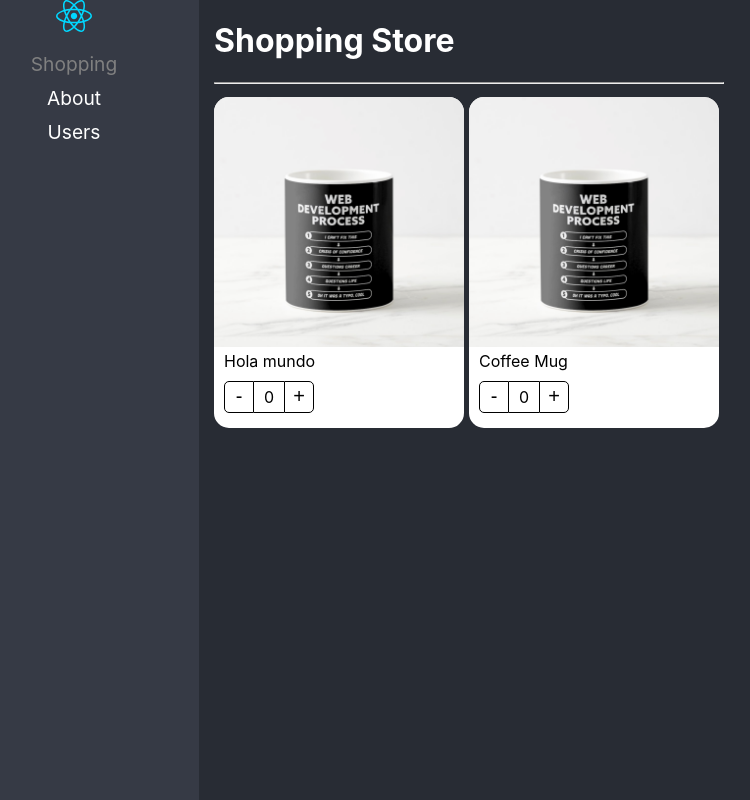
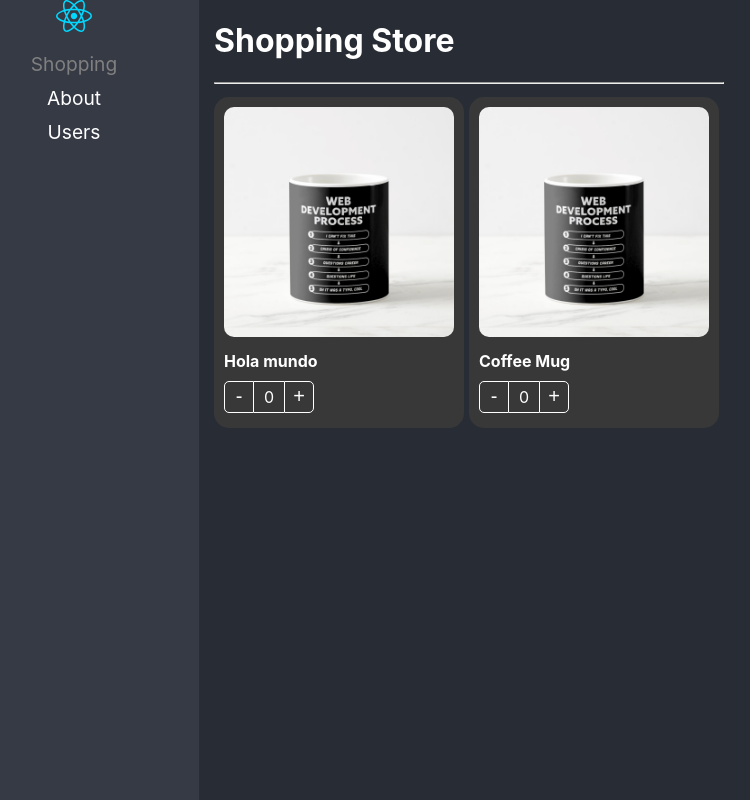
Before and after one commit to GerardCod/react-advanced, a React (Vite) app: page / in a window 1280 px wide. Shown: the whole page, without its empty margins (51-801 px from the left). Built offline with nearby package versions, Linux system fonts and the light colour scheme.

Commit message:
Finishing the extensible styles pattern

```diff
--- a/src/components-patterns/components/ProductButtons.tsx
+++ b/src/components-patterns/components/ProductButtons.tsx
@@ -1,12 +1,13 @@
 import { useContext } from "react";
 import { ProductContext } from "./ProductCard";
 import styles from '../styles/styles.module.css'
+import { ProductButtonsProps } from "../interfaces/interfaces";
 
-export const ProductButtons = () => {
+export const ProductButtons = ({className}: ProductButtonsProps) => {
     const { counter, increaseBy } = useContext(ProductContext);
 
     return (
-        <div className={styles.buttonsContainer}>
+        <div className={`${styles.buttonsContainer} ${className}`}>
             <button className={styles.buttonMinus} onClick={() => increaseBy(-1)}>-</button>
             <div className={styles.countLabel}>{counter}</div>
             <button className={styles.buttonAdd} onClick={() => increaseBy(1)}>+</button>
--- a/src/components-patterns/components/ProductCard.tsx
+++ b/src/components-patterns/components/ProductCard.tsx
@@ -8,7 +8,7 @@ export const ProductContext = createContext<ProductContextProps>({} as ProductCo
 
 const { Provider: ProductProvider } = ProductContext;
 
-export const ProductCard = ({ product, children }: ProductCardProps) => {
+export const ProductCard = ({ product, children, className }: ProductCardProps) => {
   const { counter, increaseBy } = useProduct();
 
   return (
@@ -17,7 +17,7 @@ export const ProductCard = ({ product, children }: ProductCardProps) => {
       increaseBy,
       product
     }}>
-      <div className={styles.productCard}>
+      <div className={ `${styles.productCard} ${className}`}>
         {children}
       </div>
     </ProductProvider>
--- a/src/components-patterns/components/ProductImage.tsx
+++ b/src/components-patterns/components/ProductImage.tsx
@@ -2,14 +2,15 @@ import { useContext } from 'react';
 import noImage from '../../assets/no-image.jpg';
 import { ProductContext } from './ProductCard';
 import styles from '../styles/styles.module.css'
+import { ProductImageProps } from '../interfaces/interfaces';
 
-export const ProductImage = ({ img = '' }) => {
+export const ProductImage = ({ img = '', className }: ProductImageProps) => {
     const { product } = useContext(ProductContext);
 
     let imgToShow: string = getImage(img, getImage(product.img!!, noImage));
 
     return (
-        <img className={styles.productImg} src={imgToShow} alt='Product img' />
+        <img className={`${styles.productImg} ${className}`} src={imgToShow} alt='Product img' />
     )
 }
 
--- a/src/components-patterns/components/ProductTitle.tsx
+++ b/src/components-patterns/components/ProductTitle.tsx
@@ -1,13 +1,14 @@
 import { useContext } from 'react';
+import { ProductTitleProps } from '../interfaces/interfaces';
 import styles from '../styles/styles.module.css'
 import { ProductContext } from './ProductCard';
 
-export const ProductTitle = ({ title }: { title?: string }) => {
+export const ProductTitle = ({ title, className }: ProductTitleProps) => {
     const { product } = useContext(ProductContext);
 
     let titleToShow = title ? title : product.title;
 
     return (
-        <span className={styles.productDescription}>{titleToShow}</span>
+        <span className={`${styles.productDescription} ${className}`}>{titleToShow}</span>
     )
 }
--- a/src/components-patterns/pages/ShoppingPage.tsx
+++ b/src/components-patterns/pages/ShoppingPage.tsx
@@ -1,5 +1,6 @@
-import React from 'react'
-import ProductCard from '../components'
+import React from 'react';
+import ProductCard, { ProductButtons, ProductImage, ProductTitle } from '../components';
+import '../styles/custom-styles.css';
 
 const product = {
   id: '1234324',
@@ -17,16 +18,19 @@ export const ShoppingPage = () => {
         flexDirection: 'row',
         flexWrap: 'wrap'
       }}>
-        <ProductCard product={product}>
-          <ProductCard.Image />
-          <ProductCard.Title title='Hola mundo' />
-          <ProductCard.Buttons />
+        <ProductCard product={product}
+          className='bg-dark'>
+          <ProductCard.Image className='custom-image' />
+          <ProductCard.Title title='Hola mundo' className='text-white text-bold' />
+          <ProductCard.Buttons className='custom-buttons'/>
         </ProductCard>
 
-        <ProductCard product={product}>
-          <ProductCard.Image />
-          <ProductCard.Title />
-          <ProductCard.Buttons />
+        <ProductCard
+          product={product}
+          className='bg-dark'>
+          <ProductImage className='custom-image' />
+          <ProductTitle className='text-white text-bold' />
+          <ProductButtons className='custom-buttons' />
         </ProductCard>
       </div>
     </div>
--- /dev/null
+++ b/src/components-patterns/styles/custom-styles.css
@@ -0,0 +1,22 @@
+.bg-dark {
+    background-color: rgb(56, 56, 56);
+}
+
+.text-white {
+    color: white;
+}
+
+.custom-image {
+    border-radius: 20px;
+    padding: 10px;
+    width: calc(100% - 20px);
+}
+
+.text-bold {
+    font-weight: bold;
+}
+
+.custom-buttons > * {
+    color: white;
+    border-color: white;
+}
```
Also changed, not shown: src/components-patterns/interfaces/interfaces.ts (+18 -3 lines).
